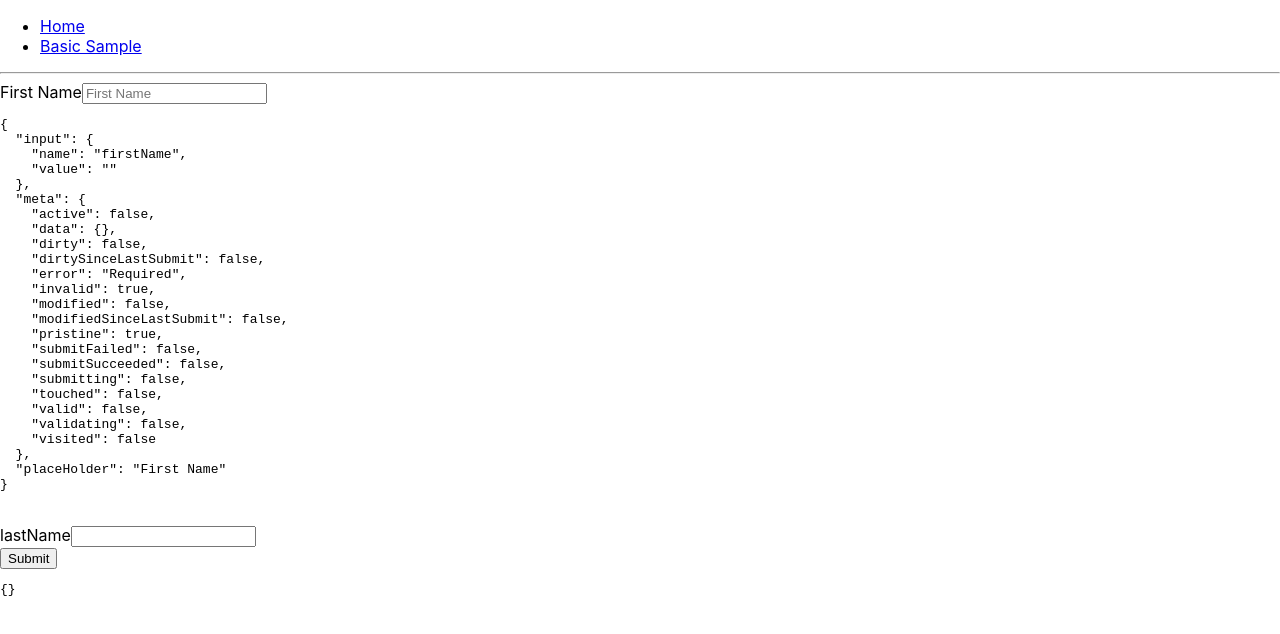
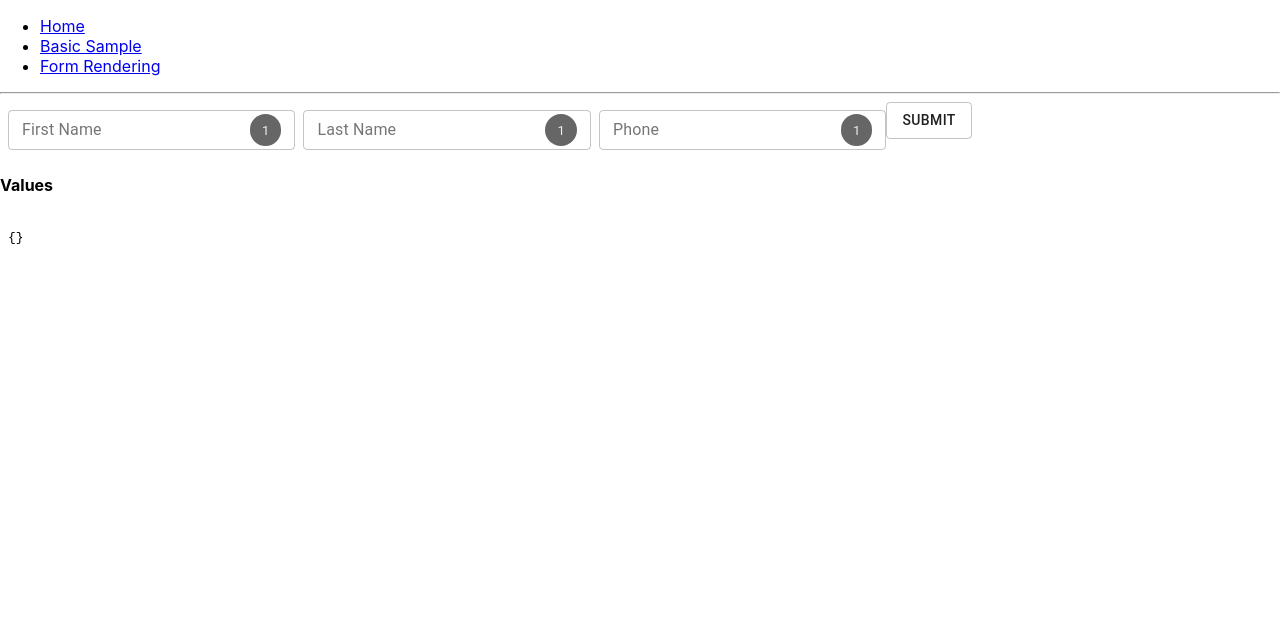
Before and after one commit to bnayae/react-final-form-playground, a React (Create React App) app: page / in a window 1280 px wide. Shown: the top 634 px of the page. Built offline with nearby package versions, Linux system fonts and the light colour scheme.

Commit message:
rendering

```diff
--- a/src/App.tsx
+++ b/src/App.tsx
@@ -1,10 +1,12 @@
 // credit: https://github.com/final-form/react-final-form
 //         https://www.youtube.com/watch?v=fxEW4jgoX-4&t=1927s
+//         https://www.youtube.com/watch?v=WoSzy-4mviQ&t=60s
 
 import React from "react";
 import "./App.css";
 import { BrowserRouter as Router, Route, Link } from "react-router-dom";
 import BasicSample from "./components/BasicSample";
+import FormRendering from "./components/FormRendering";
 
 const App: React.FC = () => {
   return (
@@ -17,12 +19,16 @@ const App: React.FC = () => {
           <li>
             <Link to="/basic-sample">Basic Sample</Link>
           </li>
+          <li>
+            <Link to="/rendering">Form Rendering</Link>
+          </li>
         </ul>
 
         <hr />
 
-        <Route exact path="/" component={BasicSample} />
+        <Route exact path="/" component={FormRendering} />
         <Route path="/basic-sample" component={BasicSample} />
+        <Route path="/rendering" component={FormRendering} />
       </div>
     </Router>
   );
--- a/src/components/BasicSample.tsx
+++ b/src/components/BasicSample.tsx
@@ -1,4 +1,5 @@
 // https://www.youtube.com/watch?v=fxEW4jgoX-4&t=1927s
+// https://www.youtube.com/watch?v=WoSzy-4mviQ&t=60s
 // https://github.com/final-form/react-final-form
 // https://codesandbox.io/s/ww40y2m595
 
@@ -9,6 +10,7 @@ import { Form, Field, FieldRenderProps } from "react-final-form";
 export interface IValues {
     firstName: string;
     lastName: string;
+    phone: string;
 }
 
 const sleep = (ms: number) => new Promise(resolve => setTimeout(resolve, ms))
@@ -18,6 +20,10 @@ const showResult = async (values: IValues) => {
     alert(JSON.stringify(values, undefined, 2));
 }
 export interface IBasicSampleProps { }
+export interface IFinalState<T> extends FieldRenderProps<T, HTMLElement> {
+    placeholder: string;
+}
+
 
 const required = (value: string) => value ? undefined : "Required";
 
@@ -30,25 +36,43 @@ export default function BasicSample(props: IBasicSampleProps) {
                     <Field name="firstName" component="input" placeHolder="First Name" validate={required} />
                     <br />
                     <Field name="firstName" component="input" placeHolder="First Name">
-                        {(fieldState: any) => fieldState.meta.invalid && fieldState.meta.touched && <span style={{ color: "red" }}>{fieldState.meta.error}</span>}
+                        {(fieldState: IFinalState<string>) => fieldState.meta.invalid && fieldState.meta.touched && <span style={{ color: "red" }}>{fieldState.meta.error}</span>}
                     </Field>
 
                     <Field name="firstName" component="input" placeHolder="First Name">
-                        {(fieldState: FieldRenderProps<any, HTMLElement>) => <pre>{JSON.stringify(fieldState, undefined, 2)}</pre>}
+                        {(fieldState: IFinalState<string>) => <pre>{JSON.stringify(fieldState, undefined, 2)}</pre>}
                     </Field>
                     < br />
 
 
                     <Field name="lastName" placeholder="Last Name" validate={required}>
-                        {({ input, meta }) => (
+                        {({ meta, input, placeholder }: IFinalState<string>) => (
                             <>
                                 <label>{input.name}</label>
-                                <input {...input} />
+                                <input {...input} placeholder={placeholder} />
                                 {meta.invalid && meta.touched && <span style={{ color: "red" }}>{meta.error}</span>}
-                            </>
-                        )}
+                            </>)
+                        }
                     </Field>
                     <br />
+                    <Field name="phone" placeholder="Phone" validate={required}>
+                        {(fieldState: IFinalState<string>) => {
+                            const { meta, input, placeholder } = fieldState;
+                            return (
+                                <>
+                                    <label>{input.name}</label>
+                                    <input {...input} placeholder={placeholder} />
+                                    {meta.invalid && meta.touched && <span style={{ color: "red" }}>{meta.error}</span>}
+                                </>);
+                        }}
+                    </Field>
+                    {/* <br />
+                    <Field name="phone" component="input" placeHolder="First Name">
+                        {({ input }: IFinalState<string>) => <pre>{JSON.stringify(input, undefined, 2)}</pre>}
+                    </Field>
+                    <Field name="phone" component="input" placeHolder="First Name">
+                        {({ meta }: IFinalState<string>) => <pre>{JSON.stringify(meta, undefined, 2)}</pre>}
+                    </Field> */}
                     <button type="submit" disabled={submitting}>Submit</button>
                     <br />
                     <pre style={{ textAlign: "left" }}>{JSON.stringify(values, undefined, 2)}</pre>
--- /dev/null
+++ b/src/components/FormRendering.tsx
@@ -0,0 +1,104 @@
+// https://www.youtube.com/watch?v=fxEW4jgoX-4&t=1927s
+// https://www.youtube.com/watch?v=WoSzy-4mviQ&t=60s
+// https://github.com/final-form/react-final-form
+// https://codesandbox.io/s/ww40y2m595
+
+// mask: https://github.com/text-mask/text-mask/tree/master/react#readme
+
+import * as React from "react";
+import { Form, Field, FieldRenderProps, FormSpy } from "react-final-form";
+import {
+    TextField, Button, makeStyles, Theme, createStyles
+} from "@material-ui/core";
+import RenderCount from "./Tools/RenderCount";
+import RenderCountAdornment from "./Tools/RenderCountAdornment";
+import clsx from 'clsx';
+// import { useFormState, useForm } from "react-final-form";
+
+export interface IValues {
+    firstName: string;
+    surName: string;
+    phone: string;
+}
+
+const sleep = (ms: number) => new Promise(resolve => setTimeout(resolve, ms))
+
+const showResult = async (values: IValues) => {
+    await sleep(500);
+    alert(JSON.stringify(values, undefined, 2));
+}
+export interface IFormRenderingProps { }
+export interface IFinalState<T> extends FieldRenderProps<T, HTMLElement> {
+    placeholder: string;
+}
+
+const useStyles = makeStyles((theme: Theme) =>
+    createStyles({
+        textField: {
+            marginLeft: theme.spacing(1),
+            // marginRight: theme.spacing(1),
+        },
+        active: {
+            background: "#EED" //theme.palette.secondary.main
+        }
+    }),
+);
+
+const required = (value: string) => value ? undefined : "Required";
+
+export default function FormRendering(props: IFormRenderingProps) {
+    const classes = useStyles();
+
+    return (
+        <Form onSubmit={showResult} subscription={{ submitting: true }}>
+            {({ handleSubmit, submitting, values }) => (
+                <form onSubmit={handleSubmit}>
+                    <Field name="firstName" placeholder="First Name" validate={required}>
+                        {({ meta, input, placeholder }: IFinalState<string>) => (
+                            <TextField {...input} label={placeholder}
+                                className={meta.active ? clsx(classes.textField, classes.active) : classes.textField}
+                                error={meta.invalid && meta.touched && meta.error}
+                                helperText={meta.invalid && meta.touched && meta.error}
+                                variant="outlined" margin="dense"
+                                InputProps={{
+                                    endAdornment: <RenderCountAdornment />,
+                                }} />
+                        )}
+                    </Field>
+                    <Field name="lastName" placeholder="Last Name" validate={required}>
+                        {({ meta, input, placeholder }: IFinalState<string>) => (
+                            <TextField {...input} label={placeholder}
+                                className={meta.active ? clsx(classes.textField, classes.active) : classes.textField}
+                                error={meta.invalid && meta.touched && meta.error}
+                                helperText={meta.invalid && meta.touched && meta.error}
+                                variant="outlined" margin="dense"
+                                InputProps={{
+                                    endAdornment: <RenderCountAdornment />,
+                                }} />)
+                        }
+                    </Field>
+                    <Field name="phone" placeholder="Phone" validate={required}>
+                        {({ meta, input, placeholder }: IFinalState<string>) => (
+                            <TextField {...input} label={placeholder}
+                                className={meta.active ? clsx(classes.textField, classes.active) : classes.textField}
+                                error={meta.invalid && meta.touched && meta.error}
+                                helperText={meta.invalid && meta.touched && meta.error}
+                                variant="outlined" margin="dense"
+                                InputProps={{
+                                    endAdornment: <RenderCountAdornment />,
+                                }} />)
+                        }
+                    </Field>
+                    <Button variant="outlined" type="submit" disabled={submitting}>Submit</Button>
+                    <br />
+                    <h4>Values</h4>
+                    <FormSpy subscription={{ values: true }}>
+                        {({ values }) =>
+                            <RenderCount><pre style={{ textAlign: "left" }}>{JSON.stringify(values, undefined, 2)}</pre></RenderCount>
+                        }
+                    </FormSpy>
+                </form>
+            )}
+        </Form >
+    )
+}
--- /dev/null
+++ b/src/components/Tools/RenderCount.tsx
@@ -0,0 +1,35 @@
+import * as React from 'react';
+import {
+  Badge, makeStyles, Theme, createStyles
+} from "@material-ui/core";
+import { useState, useEffect } from 'react';
+
+export interface IRenderCountProps {
+  children: React.ReactNode
+}
+
+const useStyles = makeStyles((theme: Theme) =>
+  createStyles({
+    badge: {
+      marginLeft: theme.spacing(1),
+      // marginRight: theme.spacing(1),
+    }
+  }),
+);
+
+export default function RenderCount(props: IRenderCountProps) {
+  const classes = useStyles();
+  const [count, setCount] = useState<number>(0);
+
+  useEffect(() => {
+    return () => {
+      setCount(count + 1);
+    };
+  });
+
+  return (
+    <Badge color="secondary" badgeContent={count} className={classes.badge}>
+      {props.children}
+    </Badge>
+  );
+}
--- /dev/null
+++ b/src/components/Tools/RenderCountAdornment.tsx
@@ -0,0 +1,33 @@
+import * as React from 'react';
+import {
+  makeStyles, Theme, createStyles, InputAdornment, Chip
+} from "@material-ui/core";
+import { useState, useEffect } from 'react';
+
+export interface IRenderCountProps {
+}
+
+const useStyles = makeStyles((theme: Theme) =>
+  createStyles({
+    chip: {
+      // color: theme.palette.secondary.main
+      background: "#666",
+      color: "#EEE"
+    }
+  }),
+);
+
+export default function RenderCountAdornment(props: IRenderCountProps) {
+  const classes = useStyles();
+  const [count, setCount] = useState<number>(0);
+
+  useEffect(() => {
+    return () => {
+      setCount(count + 1);
+    };
+  });
+
+  return (
+    <InputAdornment position="end"><Chip label={count} className={classes.chip} /></InputAdornment>
+  );
+}
```
Also changed, not shown: package.json (+5 -2 lines), 1 other file (tests, documents, lock files or other folders).
